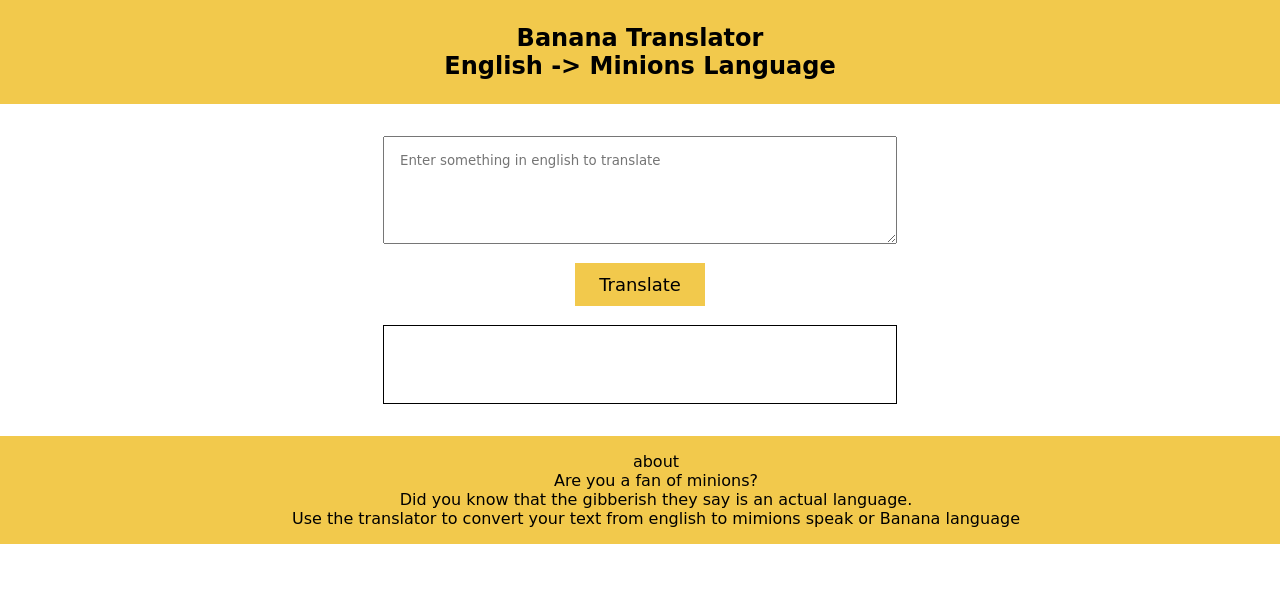
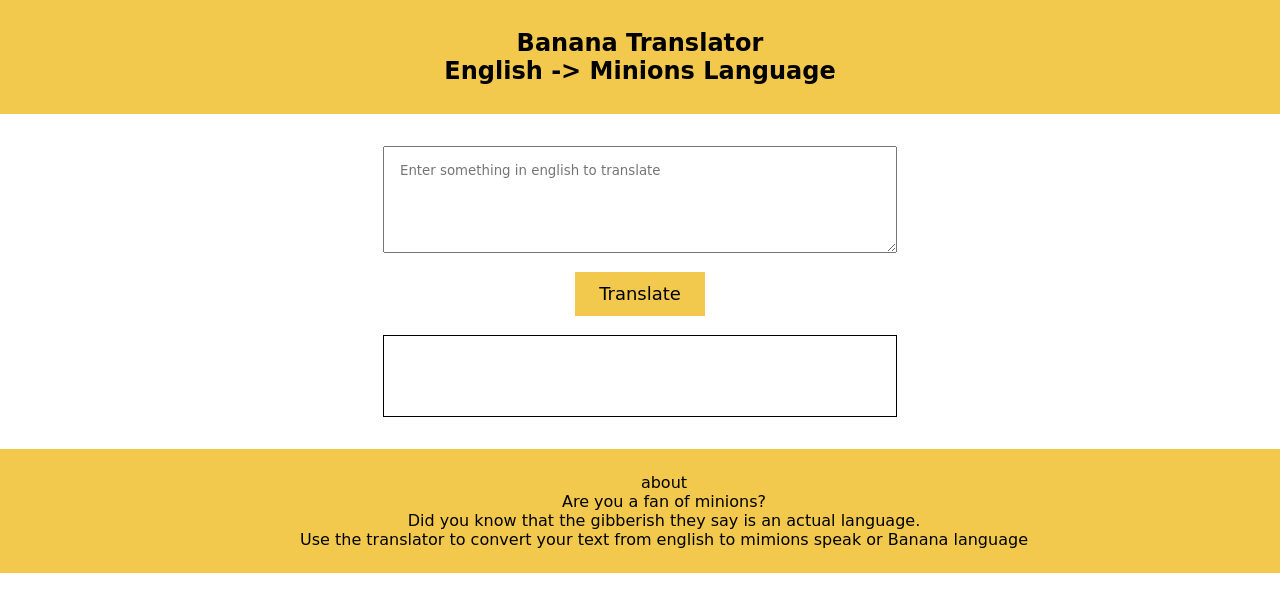
Before and after one commit to Bollumanikishore/Banana-Project-vanillaJS, a plain HTML site: page index.html in a window 1280 px wide. Drawn offline with Linux system fonts and the light colour scheme.

Commit message:
adjusted CSS Properties: fixed bugs

```diff
--- a/index.html
+++ b/index.html
@@ -20,7 +20,7 @@
         }
         #output-box{
             border: 1px solid black;
-            height: 2.8rem;
+            height: 3rem;
             margin:auto;
             width:30rem;
             display: block;
@@ -30,7 +30,7 @@
         nav{
             background-color: #f2c94c;
             text-align:center;
-            padding:1.5rem;
+            padding:1.8rem;
             font-weight: normal;
         }
         #btn-trans{
@@ -45,7 +45,7 @@
             background-color:#f2c94c;
             text-align:center;
             margin-top: 2rem;
-            padding: 1rem;
+            padding: 1.5rem;
             position: fixed;
             width: 100%;
         }
```
